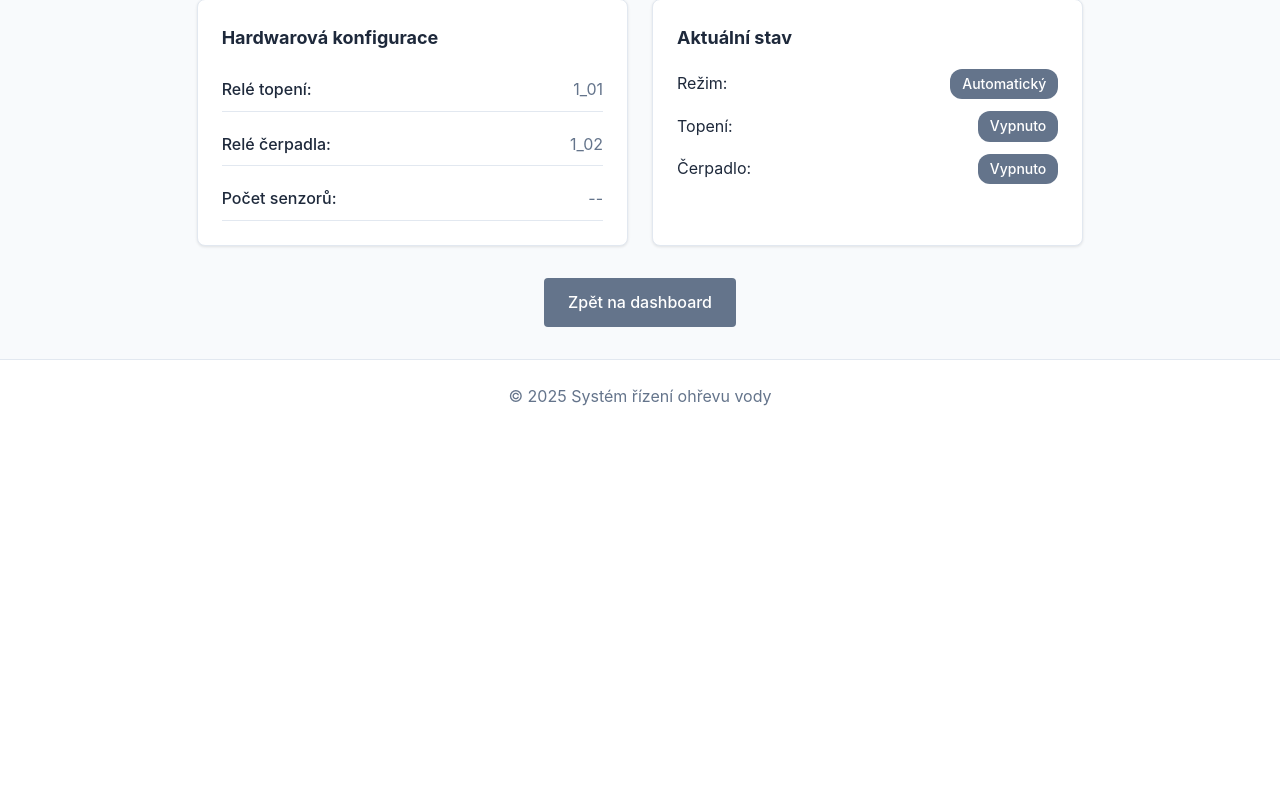
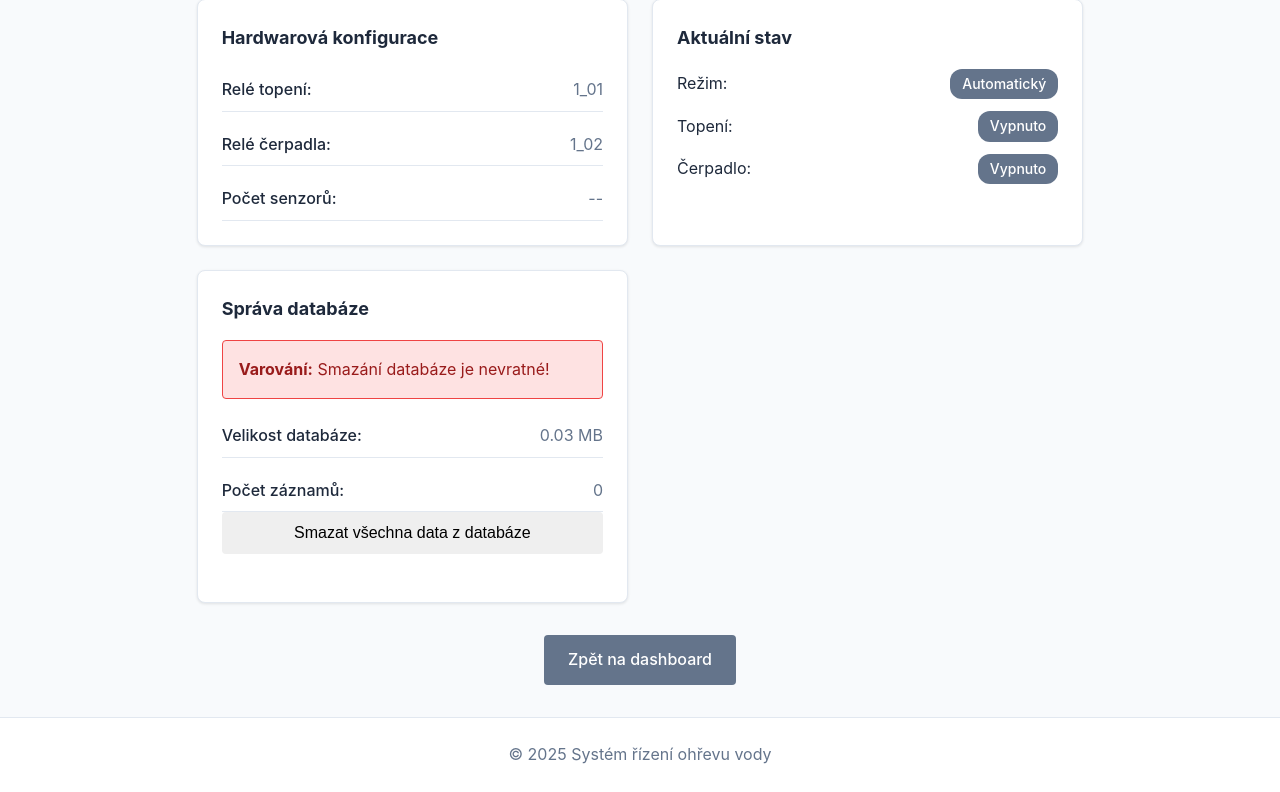
Before and after one commit to jardahrazdera/beatrice-ttcs-flask, a Flask app: page /settings in a window 1280 px wide. Shown: the part 1136-1928 px from the top of the page. Before the commit the page ends 1542 px from the top, so only its background shows below. Run offline with Flask 3, Linux system fonts and the light colour scheme; the visitor is signed in with stand-in values (Sample User, id 1); data that the repository does not hold is empty.

Commit message:
Add database management with delete functionality
Settings page updates:
- Added database management section to settings page
- Display database size and total record count
- Added delete database button with danger warning

JavaScript features:
- Two-level confirmation dialog for database deletion
- Load and display database statistics
- API integration for database operations
- Success/error notifications after deletion

Backend updates:
- Added get_database_info() method to Database class
- Added delete_all_data() method with VACUUM
- Created /api/database/stats endpoint for statistics
- Created /api/database/delete endpoint for data deletion
- All operations require authentication

Safety features:
- Double confirmation required (two dialogs)
- Clear warnings about irreversible action
- Detailed deletion statistics shown after operation
- Automatic database stats refresh after deletion

```diff
--- a/app.py
+++ b/app.py
@@ -347,6 +347,38 @@
         return jsonify({'error': str(e)}), 500
 
 
+@app.route('/api/database/stats', methods=['GET'])
+@requires_auth
+def get_database_stats():
+    """API endpoint for database statistics."""
+    try:
+        stats = db.get_database_info()
+        return jsonify(stats)
+
+    except Exception as e:
+        app.logger.error(f'Error getting database stats: {e}')
+        return jsonify({'error': str(e)}), 500
+
+
+@app.route('/api/database/delete', methods=['POST'])
+@requires_auth
+def delete_database():
+    """API endpoint to delete all database data."""
+    try:
+        deleted = db.delete_all_data()
+
+        app.logger.warning('Database cleared via API request')
+        return jsonify({
+            'success': True,
+            'deleted': deleted,
+            'message': 'All database data has been deleted'
+        })
+
+    except Exception as e:
+        app.logger.error(f'Error deleting database: {e}')
+        return jsonify({'success': False, 'error': str(e)}), 500
+
+
 @socketio.on('connect')
 def handle_connect():
     """Handle WebSocket connection."""
--- a/database.py
+++ b/database.py
@@ -391,6 +391,92 @@
         except Exception as e:
             self.logger.error(f"Error cleaning up old data: {e}")
 
+    def get_database_info(self) -> Dict:
+        """
+        Get database file information and record counts.
+
+        Returns:
+            Dictionary with database statistics
+        """
+        import os
+
+        try:
+            # Get file size
+            size = os.path.getsize(self.db_path) if os.path.exists(self.db_path) else 0
+
+            # Get record counts
+            with self._get_connection() as conn:
+                cursor = conn.cursor()
+
+                cursor.execute("SELECT COUNT(*) FROM temperature_readings")
+                temp_count = cursor.fetchone()[0]
+
+                cursor.execute("SELECT COUNT(*) FROM system_events")
+                events_count = cursor.fetchone()[0]
+
+                cursor.execute("SELECT COUNT(*) FROM control_actions")
+                actions_count = cursor.fetchone()[0]
+
+                return {
+                    'size': size,
+                    'temperature_records': temp_count,
+                    'event_records': events_count,
+                    'control_records': actions_count
+                }
+
+        except Exception as e:
+            self.logger.error(f"Error getting database info: {e}")
+            return {
+                'size': 0,
+                'temperature_records': 0,
+                'event_records': 0,
+                'control_records': 0
+            }
+
+    def delete_all_data(self) -> Dict:
+        """
+        Delete all data from database tables.
+
+        Returns:
+            Dictionary with deletion statistics
+        """
+        try:
+            with self._get_connection() as conn:
+                cursor = conn.cursor()
+
+                # Delete all temperature readings
+                cursor.execute("DELETE FROM temperature_readings")
+                temp_deleted = cursor.rowcount
+
+                # Delete all events
+                cursor.execute("DELETE FROM system_events")
+                events_deleted = cursor.rowcount
+
+                # Delete all control actions
+                cursor.execute("DELETE FROM control_actions")
+                actions_deleted = cursor.rowcount
+
+                self.logger.warning(
+                    f"Database cleared: {temp_deleted} temperatures, "
+                    f"{events_deleted} events, {actions_deleted} actions deleted"
+                )
+
+            # Vacuum database to reclaim space
+            conn = sqlite3.connect(self.db_path)
+            conn.execute('VACUUM')
+            conn.close()
+            self.logger.info("Database vacuumed after deletion")
+
+            return {
+                'temperature': temp_deleted,
+                'events': events_deleted,
+                'actions': actions_deleted
+            }
+
+        except Exception as e:
+            self.logger.error(f"Error deleting database data: {e}")
+            raise
+
     def get_statistics(self, hours: int = 24) -> Dict:
         """
         Get statistical summary of recent data.
--- a/static/js/settings.js
+++ b/static/js/settings.js
@@ -203,6 +203,79 @@
 }
 
 /**
+ * Load database statistics
+ */
+async function loadDatabaseStats() {
+    try {
+        const response = await utils.apiCall('/api/database/stats');
+
+        // Update database size
+        const sizeInMB = (response.size / (1024 * 1024)).toFixed(2);
+        utils.updateElement('db-size', `${sizeInMB} MB`);
+
+        // Update record count
+        const totalRecords = response.temperature_records + response.event_records + response.control_records;
+        utils.updateElement('db-records', totalRecords.toLocaleString('cs-CZ'));
+
+    } catch (error) {
+        console.error('Error loading database stats:', error);
+        utils.updateElement('db-size', '--');
+        utils.updateElement('db-records', '--');
+    }
+}
+
+/**
+ * Delete all database data
+ */
+async function deleteDatabase() {
+    // First confirmation
+    const confirmed1 = confirm(
+        'VAROVÁNÍ: Tato akce smaže všechna historická data z databáze!\n\n' +
+        'Budou smazány:\n' +
+        '- Všechny záznamy teplot\n' +
+        '- Všechny události systému\n' +
+        '- Všechna data řízení\n\n' +
+        'Tato akce je NEVRATNÁ!\n\n' +
+        'Opravdu chcete pokračovat?'
+    );
+
+    if (!confirmed1) {
+        return;
+    }
+
+    // Second confirmation
+    const confirmed2 = confirm(
+        'POSLEDNÍ VAROVÁNÍ!\n\n' +
+        'Jste si absolutně jisti, že chcete smazat všechna data?\n\n' +
+        'Tuto akci nelze vrátit zpět!'
+    );
+
+    if (!confirmed2) {
+        return;
+    }
+
+    try {
+        const response = await utils.apiCall('/api/database/delete', 'POST');
+
+        if (response.success) {
+            utils.showNotification(
+                `Databáze byla úspěšně vymazána. Smazáno: ${response.deleted.temperature} teplot, ` +
+                `${response.deleted.events} událostí, ${response.deleted.actions} akcí.`,
+                'success'
+            );
+
+            // Reload database stats
+            loadDatabaseStats();
+        } else {
+            utils.showNotification('Chyba při mazání databáze', 'error');
+        }
+    } catch (error) {
+        console.error('Error deleting database:', error);
+        utils.showNotification('Chyba při mazání databáze: ' + error.message, 'error');
+    }
+}
+
+/**
  * Initialize settings page
  */
 document.addEventListener('DOMContentLoaded', () => {
@@ -210,6 +283,9 @@
 
     // Load current settings
     loadSettings();
+
+    // Load database statistics
+    loadDatabaseStats();
 
     // Initialize WebSocket
     initWebSocket();
@@ -241,6 +317,12 @@
         manualOverride.addEventListener('change', toggleManualOverride);
     }
 
+    // Delete database button
+    const deleteDatabaseBtn = document.getElementById('delete-database-btn');
+    if (deleteDatabaseBtn) {
+        deleteDatabaseBtn.addEventListener('click', deleteDatabase);
+    }
+
     // Refresh status periodically
     setInterval(async () => {
         try {
--- a/templates/settings.html
+++ b/templates/settings.html
@@ -143,6 +143,31 @@
                 </div>
             </div>
         </div>
+
+        <!-- Database Management -->
+        <div class="card">
+            <h3>Správa databáze</h3>
+            <div class="alert alert-danger">
+                <strong>Varování:</strong> Smazání databáze je nevratné!
+            </div>
+
+            <div class="info-group">
+                <div class="info-item">
+                    <span class="info-label">Velikost databáze:</span>
+                    <span class="info-value" id="db-size">--</span>
+                </div>
+                <div class="info-item">
+                    <span class="info-label">Počet záznamů:</span>
+                    <span class="info-value" id="db-records">--</span>
+                </div>
+            </div>
+
+            <div class="form-group">
+                <button id="delete-database-btn" class="btn btn-danger btn-block">
+                    Smazat všechna data z databáze
+                </button>
+            </div>
+        </div>
     </div>
 
     <div class="settings-footer">
```
